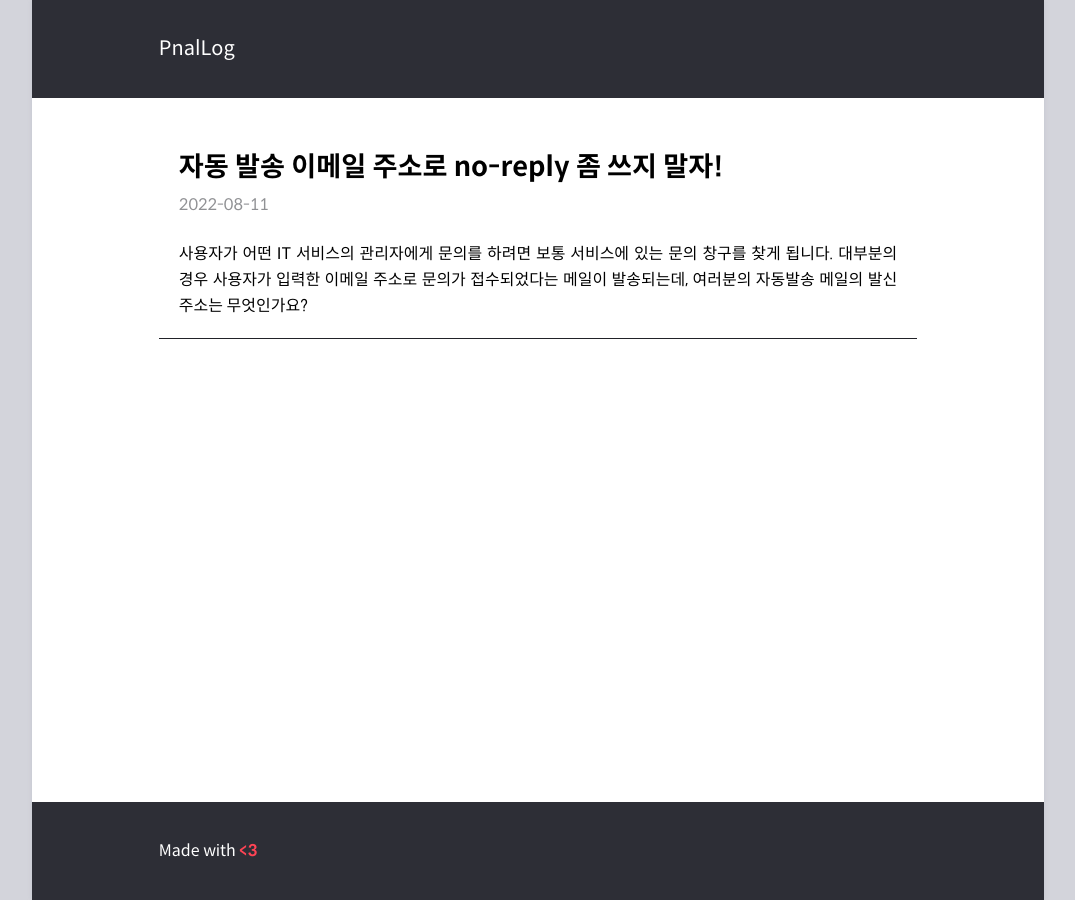
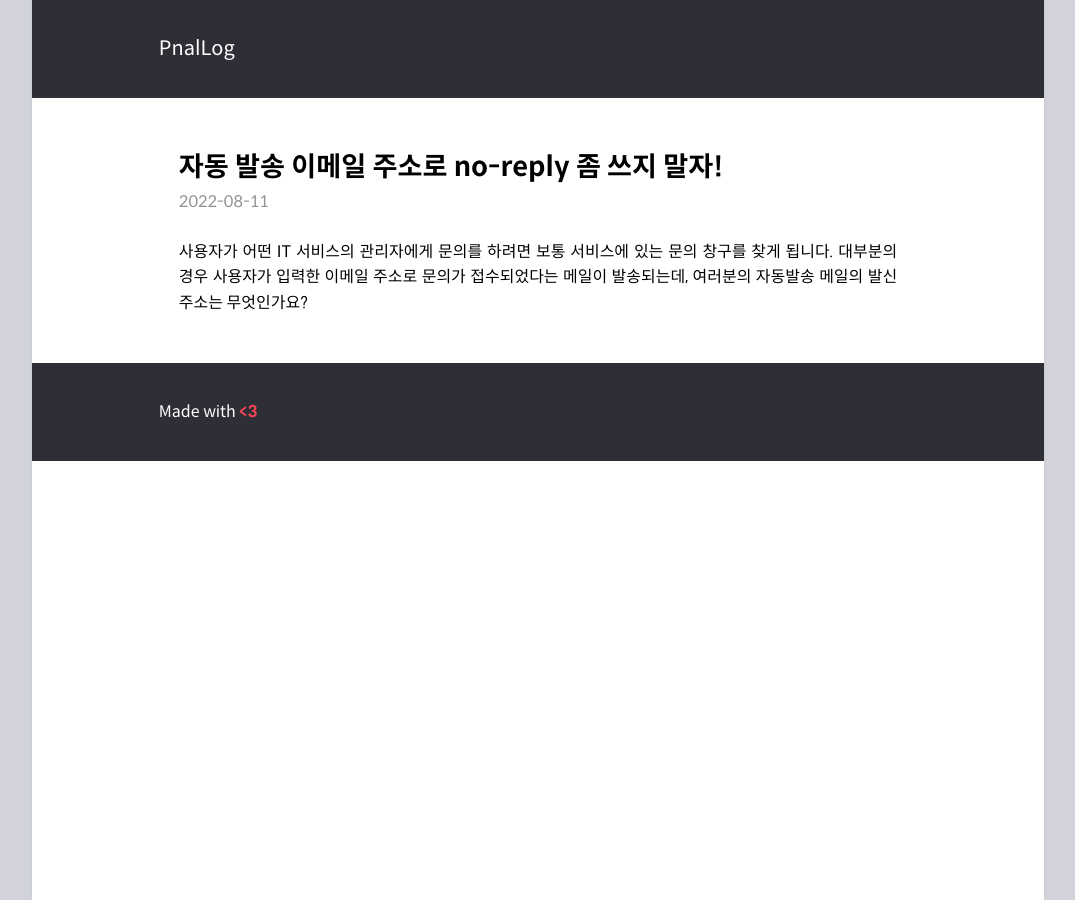
Before and after one commit to minari2/blog, a Jekyll site: the page built from index.html, in a window 1280 px wide. Shown: the whole page, without its empty margins (102-1177 px from the left). Built offline with Jekyll 4.4.1, drawn with Linux system fonts in a browser that asks for light colours.

Commit message:
Modify layout

```diff
--- a/_includes/home.html
+++ b/_includes/home.html
@@ -4,7 +4,7 @@
     <div class="post-wrap"><a href="{{ post.url | relative_url }}" class="article-link">
     <div class="post-box">
     {% include meta.html post=post preview=true %}
-    {{ post.excerpt }}
+    <div class="excerpt-wrap">{{ post.excerpt }}</div>
     </div></a></div>
     <!--<div class="more"><a href="{{ post.url | relative_url }}">읽기</a></div>-->
   </article>
--- a/_layouts/default.html
+++ b/_layouts/default.html
@@ -30,8 +30,9 @@
   {% include menu.html menu=site.external %}
 </header>
 
+<section>
 {{ content }}
-
+</section>
 {% if site.external %}
 <footer>
   <div>{{ site.description | default: site.title }}</div>
--- a/_sass/basic.sass
+++ b/_sass/basic.sass
@@ -26,9 +26,6 @@ p
   text-align: justify
   margin: 30px 0
 
-.post-box p
-  margin: 0
-
 blockquote p
   margin: 15px 0
 
@@ -48,8 +45,12 @@ hr
   border: 1px solid reduce(30)
   margin: 2em 0
 
-article:not(:last-of-type)
-  border-bottom: 1px solid reduce(14)
+article:first-of-type
+  margin-top: 1.75em
+
+article:last-of-type
+  margin-bottom: 1.75em
+
 
 blockquote
   background: reduce(6)
--- a/_sass/classes.sass
+++ b/_sass/classes.sass
@@ -28,8 +28,26 @@
 .article-link:hover h1
   text-decoration: none
 
-.post-wrap
+section article:not(:last-of-type) .post-wrap
   border-bottom: 1px solid
+
+.post-box h1
+  margin: 0
+  overflow: hidden
+  text-overflow: ellipsis
+  display: -webkit-box
+  -webkit-line-clamp: 3
+  -webkit-box-orient: vertical
+  word-wrap: break-word
+
+.post-box p
+  margin: 0
+  overflow: hidden
+  text-overflow: ellipsis
+  display: -webkit-box
+  -webkit-line-clamp: 4
+  -webkit-box-orient: vertical
+  word-wrap: break-word
 
 .archive
   font-size: 1.1em
--- a/_sass/layout.sass
+++ b/_sass/layout.sass
@@ -3,7 +3,7 @@ body
   flex-direction: column
 
 article
-  flex-grow: 1
+  //flex-grow: 1
 
 body > header, body > footer
   display: flex
@@ -11,8 +11,8 @@ body > header, body > footer
   align-items: center
   justify-content: space-between
 
-body > header, body > article, body > footer
-  padding: 1.5em
+body > header, body > section > article, body > footer
+  padding: 0px 1.5em
 
 article header
   margin-bottom: 1.5em
--- a/assets/css/frame.sass
+++ b/assets/css/frame.sass
@@ -15,8 +15,11 @@ body > header, body > footer
   color: $light
 
 @media (min-width: 32em)
-  body > header, body > article, body > footer
+  body > header, body > section > article, body > footer
     padding: 1.75em calc(22% - 6em)
+
+  body > section > article
+    padding: 0px calc(22% - 6em)
 
 @media (prefers-color-scheme: dark)
   body, body > header, body > footer
```
